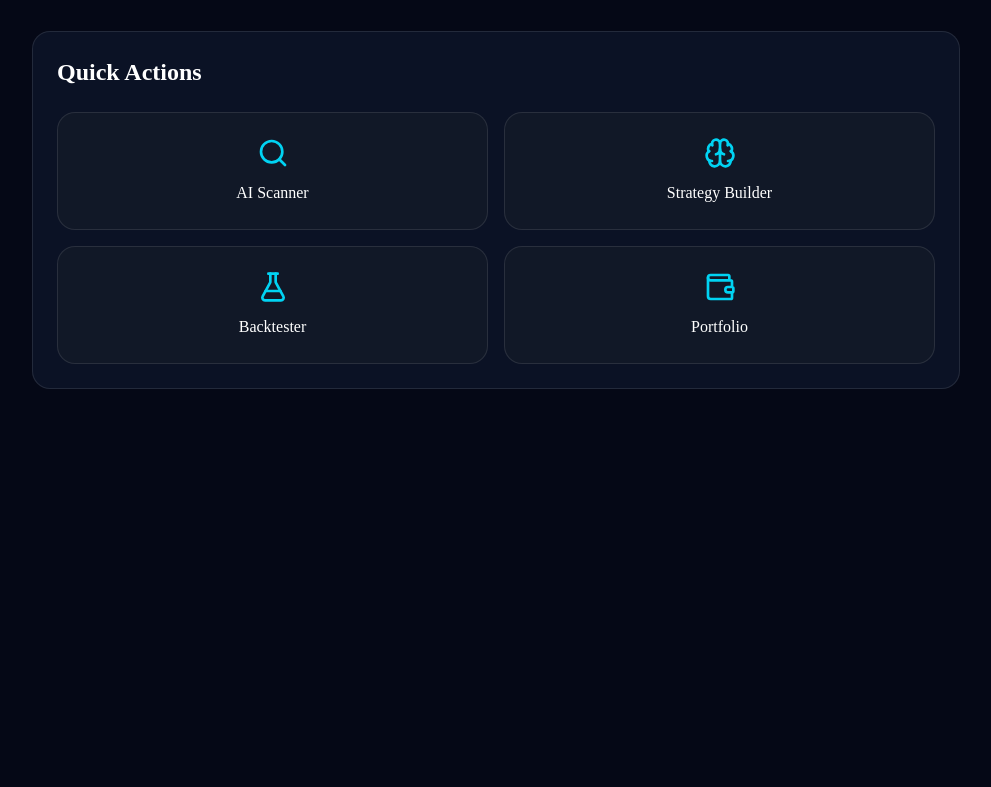
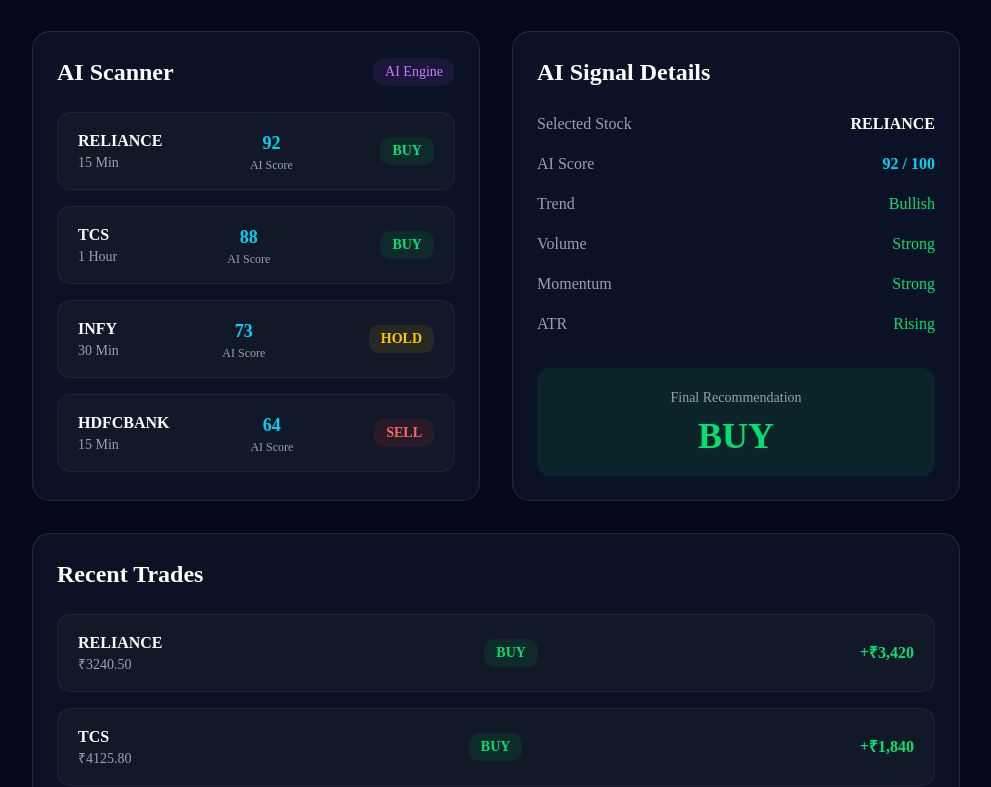
Before and after one commit to priceactionmantra-ai/PAM-AI-Platform, a Next.js app in the folder 03_frontend/: page /dashboard in a window 1280 px wide. Shown: the part 1333-2120 px from the top of the page, without its empty margins (288-1279 px from the left). Before the commit the page ends 1754 px from the top, so only its background shows below. Built offline with nearby package versions, Linux system fonts and the light colour scheme.

Commit message:
Add AI scanner and recent trades dashboard modules

```diff
--- a/03_frontend/app/dashboard/page.tsx
+++ b/03_frontend/app/dashboard/page.tsx
@@ -4,6 +4,9 @@
 import PortfolioSummary from "@/components/dashboard/PortfolioSummary";
 import QuickActions from "@/components/dashboard/QuickActions";
 import Watchlist from "@/components/dashboard/Watchlist";
+import AIScanner from "@/components/dashboard/AIScanner";
+import AISignalDetails from "@/components/dashboard/AISignalDetails";
+import RecentTrades from "@/components/dashboard/RecentTrades";
 
 export default function DashboardPage() {
   return (
@@ -30,6 +33,16 @@
 
 <Watchlist />
 
+<div className="grid gap-8 xl:grid-cols-2">
+
+  <AIScanner />
+
+  <AISignalDetails />
+
+</div>
+
+<RecentTrades />
+
 <QuickActions />
 
       </div>
--- /dev/null
+++ b/03_frontend/components/dashboard/AIScanner.tsx
@@ -0,0 +1,99 @@
+"use client";
+
+const signals = [
+  {
+    symbol: "RELIANCE",
+    timeframe: "15 Min",
+    signal: "BUY",
+    score: 92,
+  },
+  {
+    symbol: "TCS",
+    timeframe: "1 Hour",
+    signal: "BUY",
+    score: 88,
+  },
+  {
+    symbol: "INFY",
+    timeframe: "30 Min",
+    signal: "HOLD",
+    score: 73,
+  },
+  {
+    symbol: "HDFCBANK",
+    timeframe: "15 Min",
+    signal: "SELL",
+    score: 64,
+  },
+];
+
+export default function AIScanner() {
+  return (
+    <section className="rounded-2xl border border-white/10 bg-[#0B1225] p-6">
+
+      <div className="mb-6 flex items-center justify-between">
+
+        <h2 className="text-2xl font-bold text-white">
+          AI Scanner
+        </h2>
+
+        <span className="rounded-full bg-purple-500/10 px-3 py-1 text-sm text-purple-400">
+          AI Engine
+        </span>
+
+      </div>
+
+      <div className="space-y-4">
+
+        {signals.map((item) => (
+
+          <div
+            key={item.symbol}
+            className="flex items-center justify-between rounded-xl border border-white/5 bg-[#111827] px-5 py-4"
+          >
+
+            <div>
+
+              <p className="font-bold text-white">
+                {item.symbol}
+              </p>
+
+              <p className="text-sm text-gray-400">
+                {item.timeframe}
+              </p>
+
+            </div>
+
+            <div className="text-center">
+
+              <p className="text-lg font-bold text-cyan-400">
+                {item.score}
+              </p>
+
+              <p className="text-xs text-gray-400">
+                AI Score
+              </p>
+
+            </div>
+
+            <span
+              className={`rounded-lg px-3 py-1 text-sm font-bold ${
+                item.signal === "BUY"
+                  ? "bg-green-500/10 text-green-400"
+                  : item.signal === "SELL"
+                  ? "bg-red-500/10 text-red-400"
+                  : "bg-yellow-500/10 text-yellow-400"
+              }`}
+            >
+              {item.signal}
+            </span>
+
+          </div>
+
+        ))}
+
+      </div>
+
+    </section>
+  );
+}
--- /dev/null
+++ b/03_frontend/components/dashboard/AISignalDetails.tsx
@@ -0,0 +1,59 @@
+"use client";
+
+export default function AISignalDetails() {
+  return (
+    <section className="rounded-2xl border border-white/10 bg-[#0B1225] p-6">
+
+      <h2 className="mb-6 text-2xl font-bold text-white">
+        AI Signal Details
+      </h2>
+
+      <div className="space-y-4">
+
+        <div className="flex justify-between">
+          <span className="text-gray-400">Selected Stock</span>
+          <span className="font-bold text-white">RELIANCE</span>
+        </div>
+
+        <div className="flex justify-between">
+          <span className="text-gray-400">AI Score</span>
+          <span className="font-bold text-cyan-400">92 / 100</span>
+        </div>
+
+        <div className="flex justify-between">
+          <span className="text-gray-400">Trend</span>
+          <span className="text-green-400">Bullish</span>
+        </div>
+
+        <div className="flex justify-between">
+          <span className="text-gray-400">Volume</span>
+          <span className="text-green-400">Strong</span>
+        </div>
+
+        <div className="flex justify-between">
+          <span className="text-gray-400">Momentum</span>
+          <span className="text-green-400">Strong</span>
+        </div>
+
+        <div className="flex justify-between">
+          <span className="text-gray-400">ATR</span>
+          <span className="text-green-400">Rising</span>
+        </div>
+
+        <div className="mt-8 rounded-xl bg-green-500/10 p-5 text-center">
+
+          <p className="text-sm text-gray-400">
+            Final Recommendation
+          </p>
+
+          <h3 className="mt-2 text-4xl font-black text-green-400">
+            BUY
+          </h3>
+
+        </div>
+
+      </div>
+
+    </section>
+  );
+}
--- /dev/null
+++ b/03_frontend/components/dashboard/RecentTrades.tsx
@@ -0,0 +1,81 @@
+"use client";
+
+const trades = [
+  {
+    stock: "RELIANCE",
+    side: "BUY",
+    entry: "₹3240.50",
+    pnl: "+₹3,420",
+  },
+  {
+    stock: "TCS",
+    side: "BUY",
+    entry: "₹4125.80",
+    pnl: "+₹1,840",
+  },
+  {
+    stock: "INFY",
+    side: "SELL",
+    entry: "₹1980.40",
+    pnl: "-₹620",
+  },
+];
+
+export default function RecentTrades() {
+  return (
+    <section className="rounded-2xl border border-white/10 bg-[#0B1225] p-6">
+
+      <h2 className="mb-6 text-2xl font-bold text-white">
+        Recent Trades
+      </h2>
+
+      <div className="space-y-4">
+
+        {trades.map((trade) => (
+
+          <div
+            key={trade.stock}
+            className="flex items-center justify-between rounded-xl border border-white/5 bg-[#111827] px-5 py-4"
+          >
+
+            <div>
+
+              <p className="font-bold text-white">
+                {trade.stock}
+              </p>
+
+              <p className="text-sm text-gray-400">
+                {trade.entry}
+              </p>
+
+            </div>
+
+            <span
+              className={`rounded-lg px-3 py-1 text-sm font-bold ${
+                trade.side === "BUY"
+                  ? "bg-green-500/10 text-green-400"
+                  : "bg-red-500/10 text-red-400"
+              }`}
+            >
+              {trade.side}
+            </span>
+
+            <p
+              className={`font-bold ${
+                trade.pnl.startsWith("+")
+                  ? "text-green-400"
+                  : "text-red-400"
+              }`}
+            >
+              {trade.pnl}
+            </p>
+
+          </div>
+
+        ))}
+
+      </div>
+
+    </section>
+  );
+}
```
